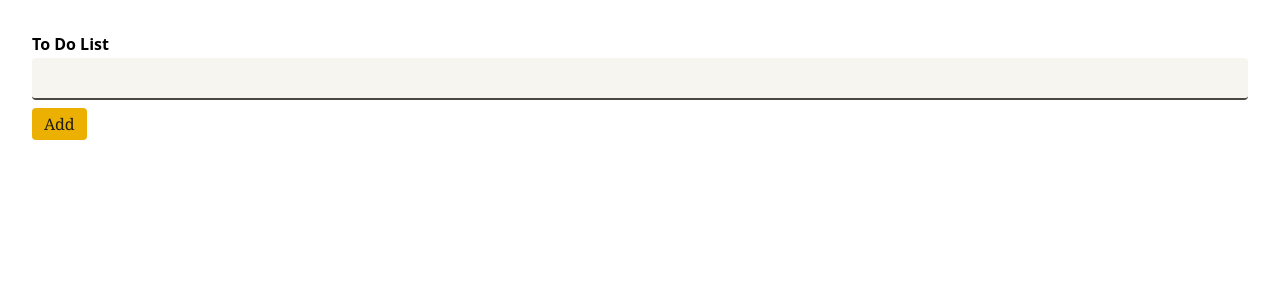
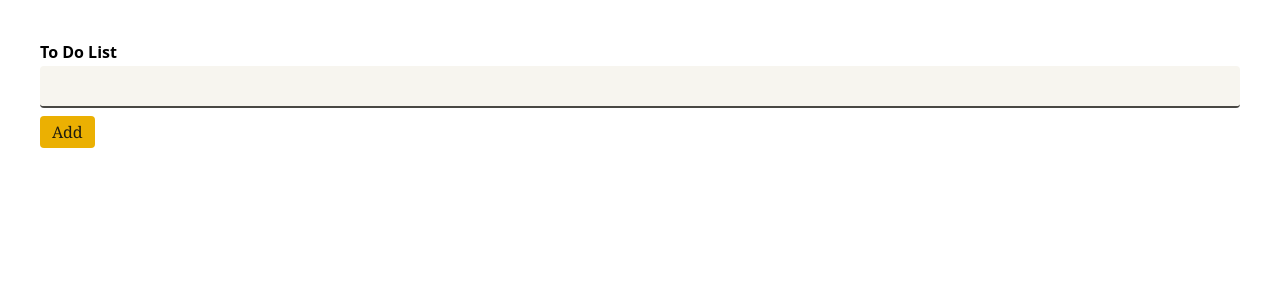
Before and after one commit to aniiaham/to-do-list.ts, a React (Create React App) app: page / in a window 1280 px wide. Shown: the top 300 px of the page. Built offline with nearby package versions, Linux system fonts and the light colour scheme; the HTML template or start-up script is replaced by a standard one.

Commit message:
added reset input value

```diff
--- a/src/components/NewTodo.tsx
+++ b/src/components/NewTodo.tsx
@@ -1,9 +1,12 @@
 import React from "react";
 
-import { useRef } from "react";
+import { useRef, useState } from "react";
 
 const NewTodo: React.FC<{ onAddTodo: (text: string) => void }> = (props) => {
   const todoTextInputRef = useRef<HTMLInputElement>(null);
+  const [inputValue, setInputValue] = useState<string>("");
+
+  const [removeInput, setRemoveInput] = useState("");
 
   const submitHandler = (event: React.FormEvent) => {
     event.preventDefault();
@@ -13,13 +16,15 @@ const NewTodo: React.FC<{ onAddTodo: (text: string) => void }> = (props) => {
     if (enteredText.trim().length === 0) {
       return;
     }
+
     console.log("Added!");
 
     props.onAddTodo(enteredText);
+    setInputValue("");
   };
 
   return (
-    <form className="w-180 m-8" onSubmit={submitHandler}>
+    <form className="min-w-fit w-90 m-10" onSubmit={submitHandler}>
       <label className="display: block font-bold mb-0.5" htmlFor="text">
         To Do List
       </label>
@@ -27,6 +32,11 @@ const NewTodo: React.FC<{ onAddTodo: (text: string) => void }> = (props) => {
         className="display:block w-full font-serif text-base p-2 rounded bg-[#f7f5ef] border-[#494844] mb-2 border-b-2 border border-t-0 border-l-0 border-r-0 focus:outline-none"
         type="text"
         id="text"
+        onChange={(e) => {
+          console.log(e.target.value);
+          setInputValue(e.target.value);
+        }}
+        value={inputValue}
         ref={todoTextInputRef}
       />
       <button className="font-serif text-base text-center text-bold bg-[#ebb002] border-[#ebb002] text-[#201d0f]  px-3 py-1 rounded cursor-pointer hover:bg-[#ebc002] hover:border-[#ebc002]">
```
